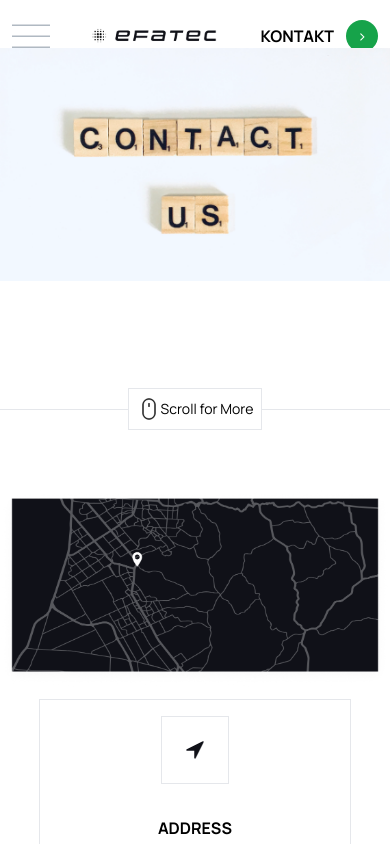
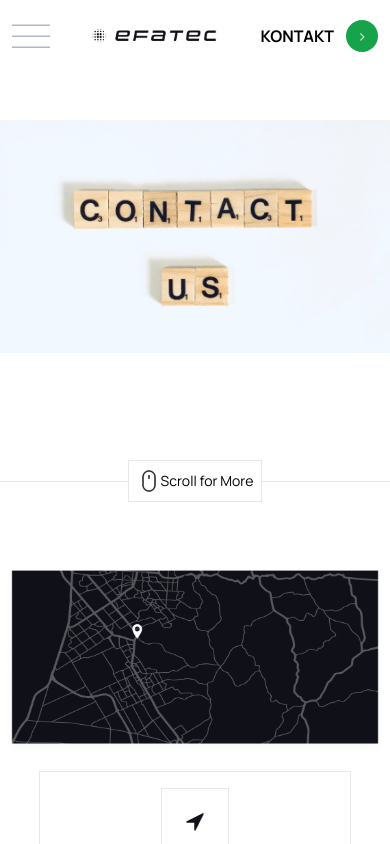
Before and after one commit to iusamasajjad/efatec, a React (Create React App) app: page / in a window 390 px wide. Shown: the top 844 px of the page. Built offline with nearby package versions, Linux system fonts and the light colour scheme.

Commit message:
hamburger and email section updated

```diff
--- a/src/components/Promotion/Promotion.jsx
+++ b/src/components/Promotion/Promotion.jsx
@@ -14,7 +14,7 @@ const Promotion = () => {
                 </div>
             </div>
             <div className="flex justify-center my-6">
-                <div className="border w-1/2">
+                <div className="border mx-2 lg:w-1/2">
                     <div className="flex items-center justify-between">
                         <div className="flex items-center">
                         <img className="mx-3" src={Email} alt="email" />
--- a/src/container/landing-page/index.jsx
+++ b/src/container/landing-page/index.jsx
@@ -22,7 +22,7 @@ const LandingPage = () => {
         <div className="lg:block hidden">
         <Header />
         </div>
-       <div className="lg:hidden block absolute top-0  right-0 left-0">
+       <div className="lg:hidden block">
        < Hamburger />
        </div>
         <Contact />
```
